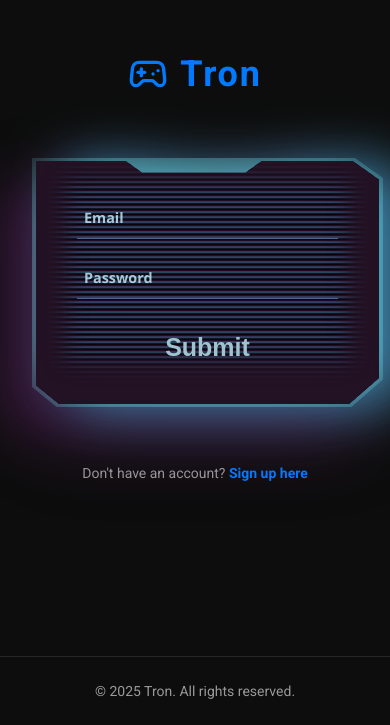
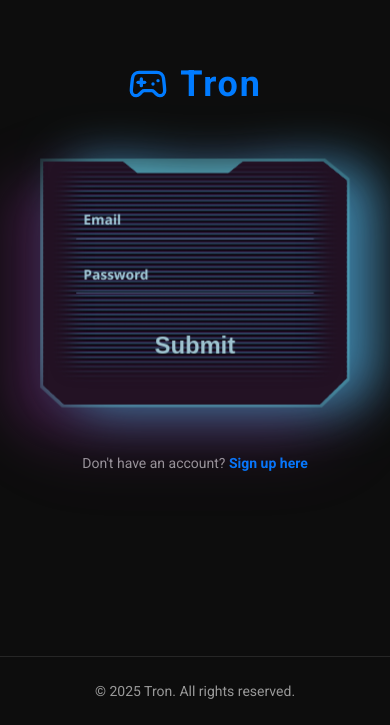
Before and after one commit to abhi24me/Gaming_Cafe, a Next.js app in the folder Frontend/: page /login in a window 390 px wide. Shown: the part 119-844 px from the top of the page. Built offline with nearby package versions, Linux system fonts and the light colour scheme; no server answers.

Commit message:
Making login page responsive for iphone

```diff
--- a/Frontend/src/app/globals.css
+++ b/Frontend/src/app/globals.css
@@ -576,3 +576,58 @@ body {
     box-sizing: border-box;
   }
 }
+
+/* Add this to your existing CSS */
+.login-form-container {
+  width: 100%;
+  max-width: 400px; /* Set a max-width for larger screens */
+  margin: 0 auto;
+  padding: 2rem;
+}
+
+.input-container {
+  width: 100%;
+  position: relative;
+}
+
+/* Update your existing mobile media query with these changes */
+@media (max-width: 480px) {
+  .login-form-container {
+    width: 100%;
+    padding: 1rem;
+    box-sizing: border-box;
+    transform: scale(0.95); /* Slightly scale down to ensure everything fits */
+    transform-origin: center;
+  }
+
+  .input-container {
+    width: 100%;
+    max-width: 360px;
+    margin: 0 auto;
+    /* Maintain all your effects */
+    filter: drop-shadow(46px 36px 24px #4090b5)
+            drop-shadow(-55px -40px 25px #9e30a9);
+    animation: blinkShadowsFilter 8s ease-in infinite;
+  }
+
+  .input-content {
+    width: 100%;
+    padding: 0.8rem;
+  }
+
+  .input-dist {
+    width: 100%;
+    padding: 0.8rem;
+  }
+
+  .input-is {
+    font-size: 0.9rem;
+    padding: 0.6em 0.5em;
+  }
+
+  /* Ensure the submit button stays centered */
+  .submit {
+    margin: 1rem auto 0;
+    display: block;
+  }
+}
```
